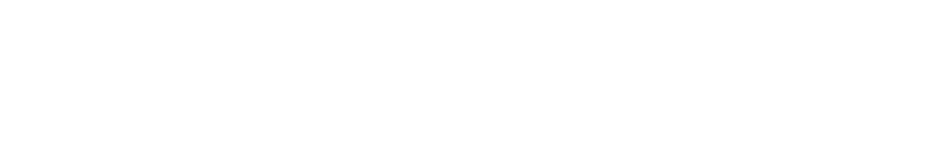
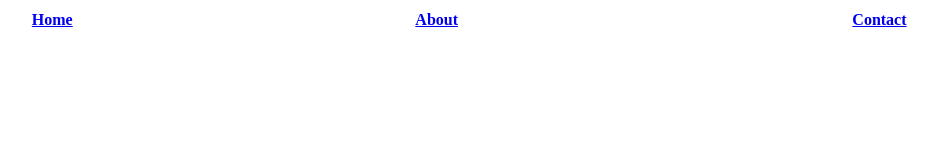
Before and after one commit to CheQuocDat/dat-git, a plain HTML site: page index.html in a window 1280 px wide. Shown: the whole page, without its empty margins (145-1083 px from the left). Drawn offline with Linux system fonts and the light colour scheme.

Commit message:
xong roi ne

```diff
--- a/index.html
+++ b/index.html
@@ -4,6 +4,13 @@
     <meta charset="UTF-8">
     <meta name="viewport" content="width=device-width, initial-scale=1.0">
     <title>CheQuocDat</title>
+    <table style="width:100%">
+        <tr>
+          <th><a href="index.html">Home</a></th>
+          <th><a href="about.html">About</a></th>
+          <th><a href="contact.html">Contact</a></th>
+        </tr>
+      </table>
 </head>
 <body>
 
```
